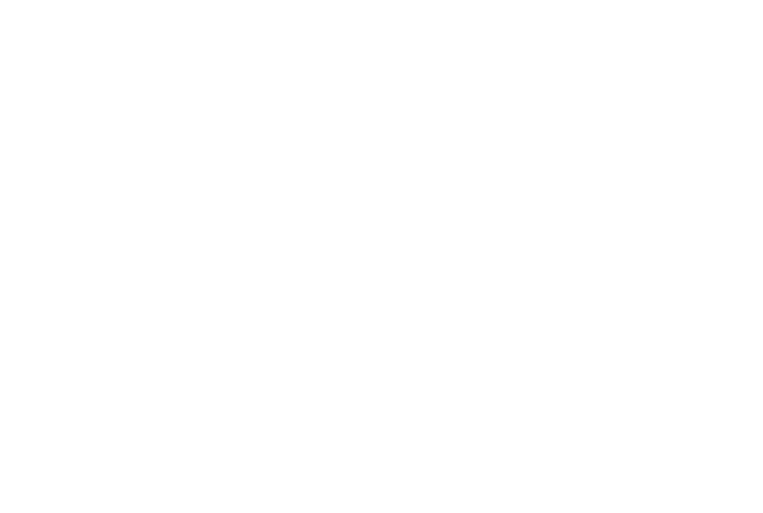
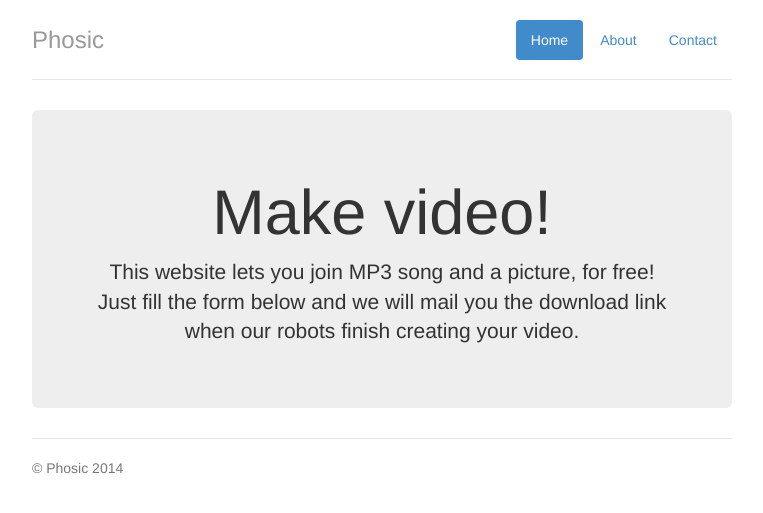
Before and after one commit to kotnik/phosic, a Flask app: page /about/ in a window 1280 px wide. Before the commit the part shown is empty. Shown: the top 513 px of the page, without its empty margins (258-1021 px from the left). Run offline with Flask 2, Linux system fonts and the light colour scheme; some libraries are stand-ins or nearby versions.

Commit message:
html: separated templates

```diff
--- a/templates/base.html
+++ b/templates/base.html
@@ -20,17 +20,11 @@
   </head>
   <body>
 
-    <header>
+    <div class="container">
       {% include "header.html" %}
-    </header>
-
-    <div id="main" role="main">
       {% block main %}{% endblock %}
+      {% include "footer.html" %}
     </div>
-
-    <footer>
-      {% include "footer.html" %}
-    </footer>
 
     <!-- jQuery (necessary for Bootstrap's JavaScript plugins) -->
     <script src="https://ajax.googleapis.com/ajax/libs/jquery/1.11.0/jquery.min.js"></script>
--- a/templates/footer.html
+++ b/templates/footer.html
@@ -1 +1,3 @@
-<!-- Footer -->
+<div class="footer">
+  <p>&copy; Phosic 2014</p>
+</div>
--- a/templates/header.html
+++ b/templates/header.html
@@ -1 +1,17 @@
-<!-- Header -->
+<div class="header">
+  <ul class="nav nav-pills pull-right">
+    <li class="active"><a href="#">Home</a></li>
+    <li><a href="#">About</a></li>
+    <li><a href="#">Contact</a></li>
+  </ul>
+  <h3 class="text-muted">Phosic</h3>
+</div>
+
+<div class="jumbotron">
+  <h1>Make video!</h1>
+  <p class="lead">
+    This website lets you join MP3 song and a picture, for  free! Just
+    fill the form below and we will mail you the download link  when our
+    robots finish creating your video.
+  </p>
+</div>
```
Also changed, not shown: templates/home.html (+0 -25 lines).
